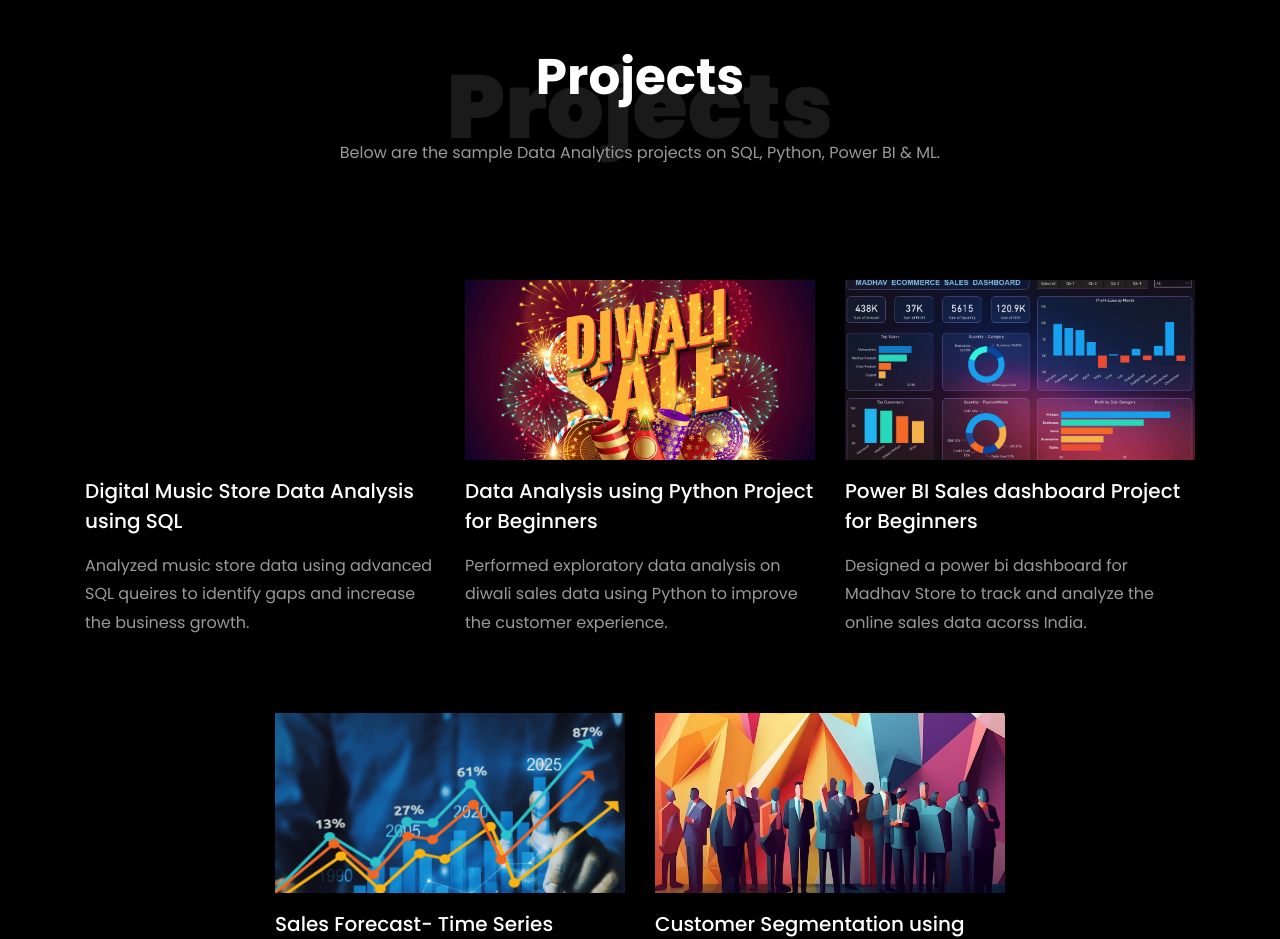
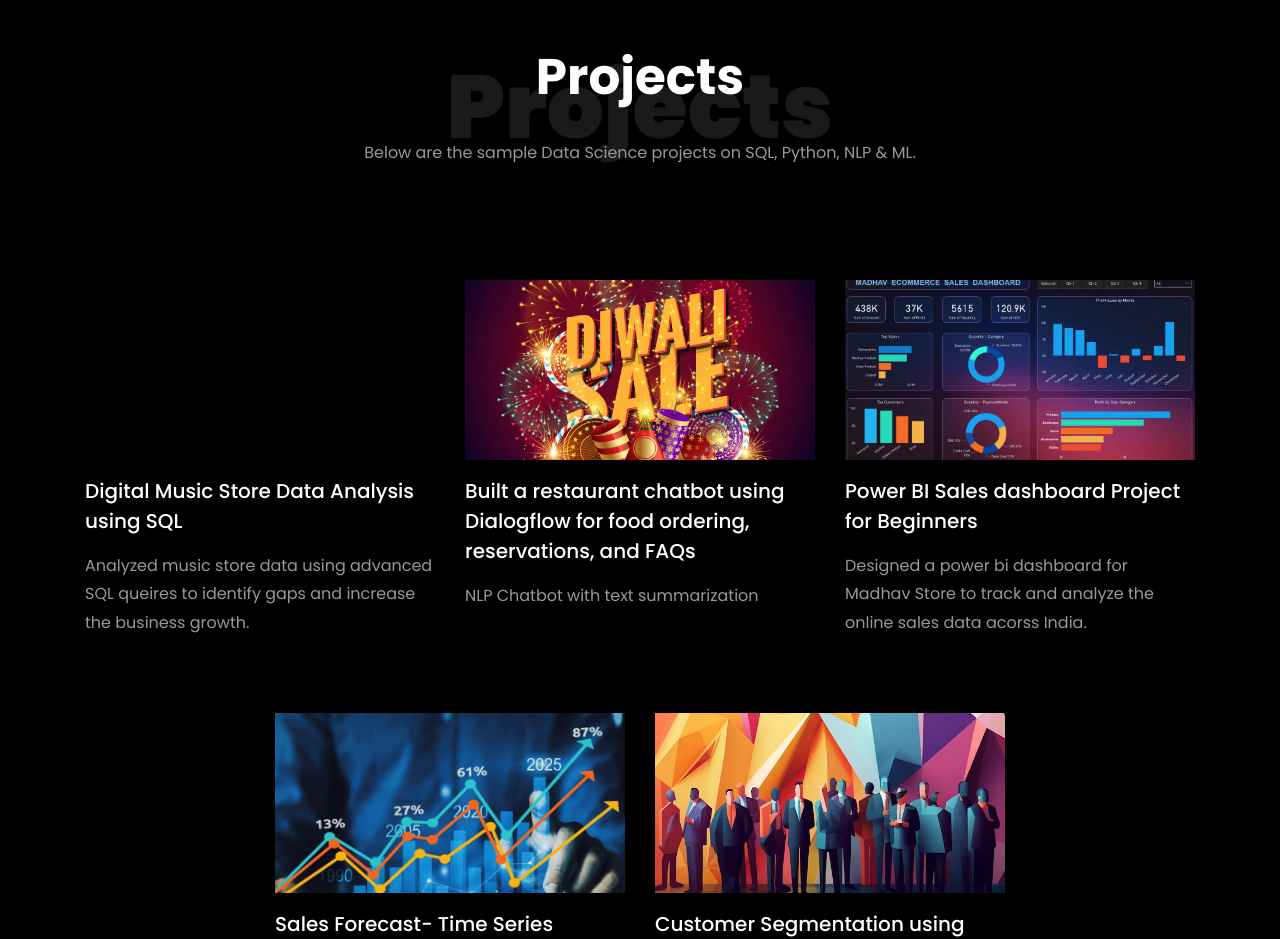
Before and after one commit to VISHWAS304/vishwasbhushanb, a plain HTML site: page index.html in a window 1280 px wide. Shown: the part 3980-4919 px from the top of the page. Drawn offline with Linux system fonts and the light colour scheme; files whose address does not match are found by name.

Commit message:
Update index.html

```diff
--- a/index.html
+++ b/index.html
@@ -484,7 +484,7 @@
           <div class="col-md-7 heading-section text-center ftco-animate">
             <h1 class="big big-2">Projects</h1>
             <h2 class="mb-4">Projects</h2>
-            <p>Below are the sample Data Analytics projects on SQL, Python, Power BI & ML.</p>
+            <p>Below are the sample Data Science projects on SQL, Python, NLP & ML.</p>
           </div>
         </div>
         <div class="row d-flex">
@@ -505,8 +505,8 @@
               </a>
               <div class="text mt-3 float-right d-block">
 
-                <h3 class="heading"><a href="https://github.com/rishabhnmishra/Python_Diwali_Sales_Analysis/blob/main/Diwali_Sales_Analysis.ipynb">Data Analysis using Python Project for Beginners</a></h3>
-                <p>Performed exploratory data analysis on diwali sales data using Python to improve the customer experience.</p>
+                <h3 class="heading"><a href="https://github.com/VISHWAS304/NLP-Chatbot-with-Text-Summarization">Built a restaurant chatbot using Dialogflow for food ordering, reservations, and FAQs</a></h3>
+                <p>NLP Chatbot with text summarization</p>
               </div>
             </div>
           </div>
```
